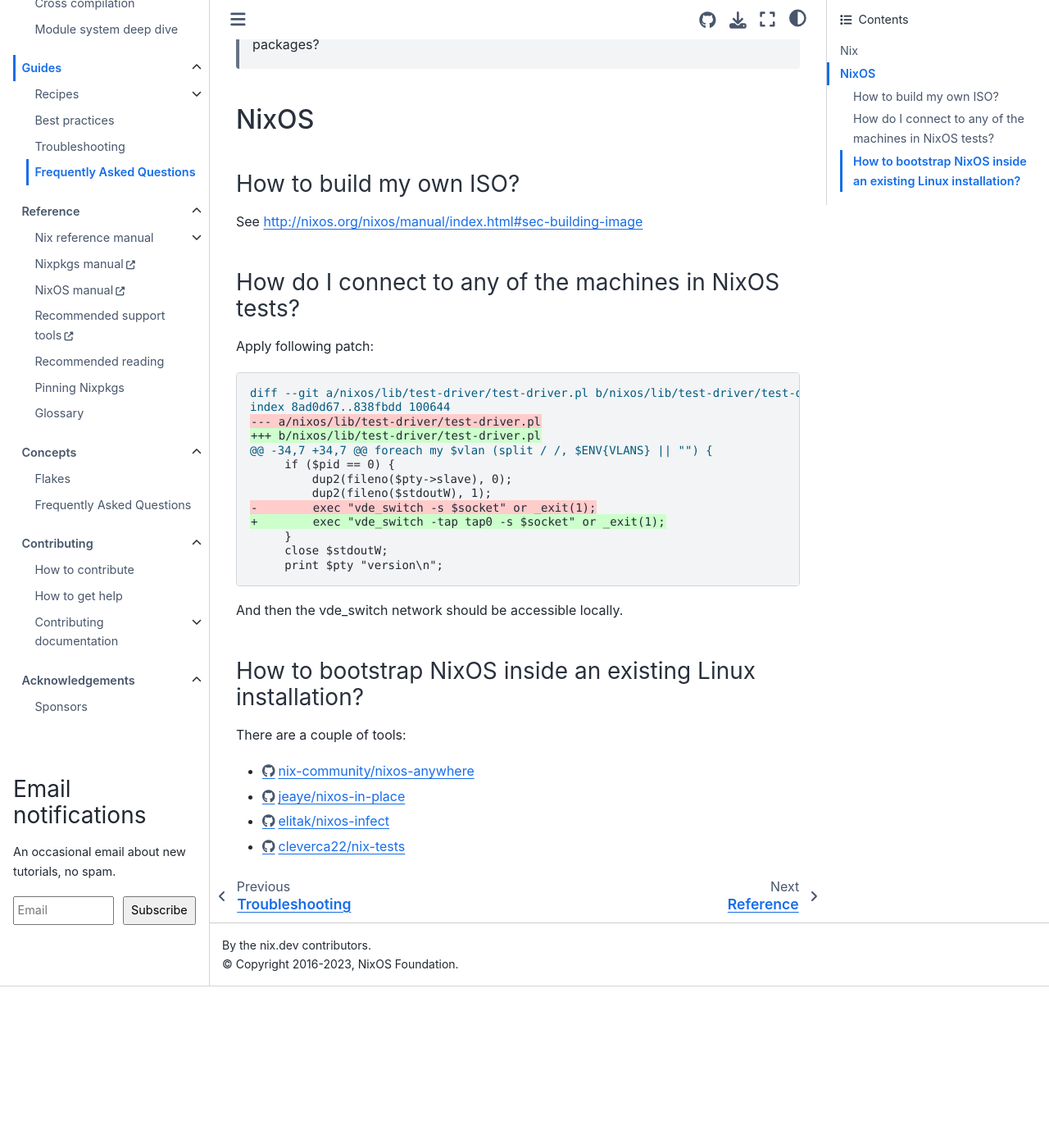
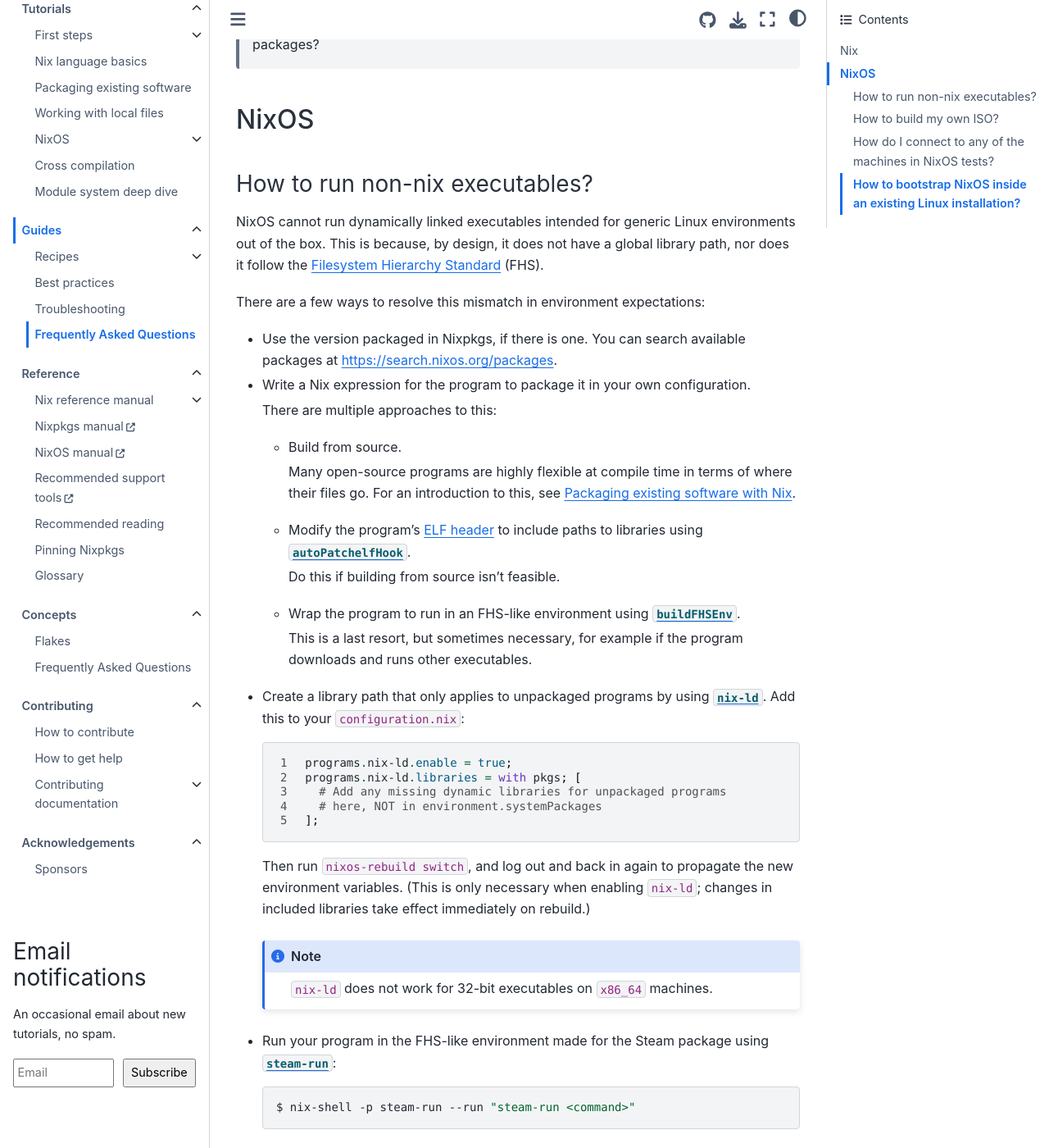
Before and after one commit to NixOS/nix.dev, a Sphinx documentation site: the page built from source/guides/faq.md, in a window 1280 px wide and 1400 px high, scrolled down 1277 px. Shown: the whole window at 82% size. Built offline with Sphinx 7.4.7 and the Sphinx Book theme 1.1.4, drawn with Linux system fonts in a browser that asks for light colours; before the commit the page ends 2480 px from its top, so only the background shows below that.

Commit message:
add FAQ entry on how to run non-nix executables (#832)

````diff
--- a/source/guides/faq.md
+++ b/source/guides/faq.md
@@ -49,6 +49,54 @@
 
 ## NixOS
 
+### How to run non-nix executables?
+
+NixOS cannot run dynamically linked executables intended for generic Linux environments out of the box.
+This is because, by design, it does not have a global library path, nor does it follow the [Filesystem Hierarchy Standard](https://refspecs.linuxfoundation.org/FHS_3.0/fhs/index.html) (FHS).
+
+There are a few ways to resolve this mismatch in environment expectations:
+
+- Use the version packaged in Nixpkgs, if there is one.
+  You can search available packages at <https://search.nixos.org/packages>.
+
+- Write a Nix expression for the program to package it in your own configuration.
+
+  There are multiple approaches to this:
+  - Build from source.
+
+    Many open-source programs are highly flexible at compile time in terms of where their files go.
+    For an introduction to this, see [](../tutorials/packaging-existing-software).
+  - Modify the program's [ELF header](https://en.wikipedia.org/wiki/Executable_and_Linkable_Format) to include paths to libraries using [`autoPatchelfHook`](https://nixos.org/manual/nixpkgs/stable/#setup-hook-autopatchelfhook).
+
+    Do this if building from source isn't feasible.
+  - Wrap the program to run in an FHS-like environment using [`buildFHSEnv`](https://nixos.org/manual/nixpkgs/stable/#sec-fhs-environments).
+
+    This is a last resort, but sometimes necessary, for example if the program downloads and runs other executables.
+
+- Create a library path that only applies to unpackaged programs by using [`nix-ld`](https://github.com/Mic92/nix-ld).
+  Add this to your `configuration.nix`:
+
+  ```nix
+    programs.nix-ld.enable = true;
+    programs.nix-ld.libraries = with pkgs; [
+      # Add any missing dynamic libraries for unpackaged programs
+      # here, NOT in environment.systemPackages
+    ];
+  ```
+
+  Then run `nixos-rebuild switch`, and log out and back in again to propagate the new environment variables.
+  (This is only necessary when enabling `nix-ld`; changes in included libraries take effect immediately on rebuild.)
+
+  :::{note}
+  `nix-ld` does not work for 32-bit executables on `x86_64` machines.
+  :::
+
+- Run your program in the FHS-like environment made for the Steam package using [`steam-run`](https://nixos.org/manual/nixpkgs/stable/#sec-steam-run):
+
+  ```shell-session
+  $ nix-shell -p steam-run --run "steam-run <command>"
+  ```
+
 ### How to build my own ISO?
 
 See <http://nixos.org/nixos/manual/index.html#sec-building-image>
````
Also changed, not shown: 1 other file.
